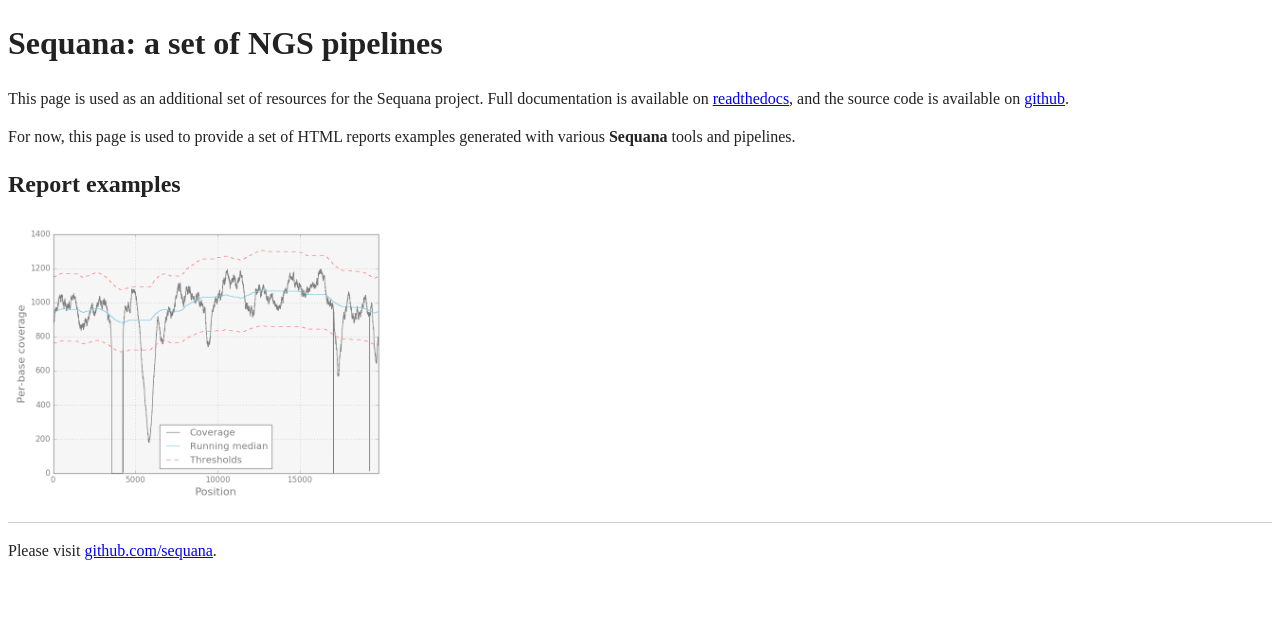
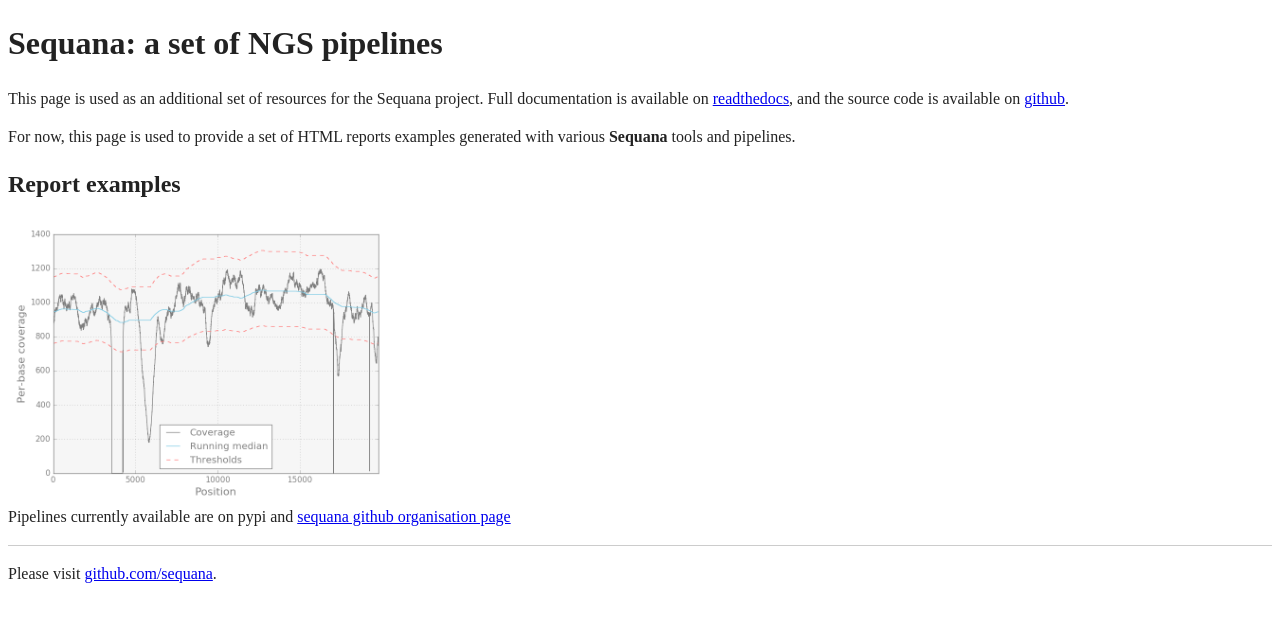
Before and after one commit to sequana/sequana.github.io, a Jekyll site: the page built from index.html, in a window 1280 px wide. Shown: the top 622 px of the page. Built offline with Jekyll 4.4.1, drawn with Linux system fonts in a browser that asks for light colours.

Commit message:
testing update

```diff
--- a/index.html
+++ b/index.html
@@ -23,4 +23,8 @@ title: Sequana pipelines
         <img src="images/coverage.png"></img></a>
     </div>
 
+ Pipelines currently available are on pypi and <a
+  href="https://github.com/sequana/">sequana github organisation page</a>
+
+
 </div>
```
